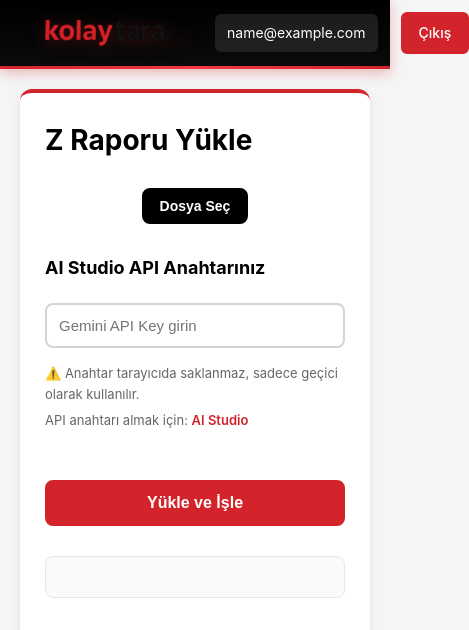
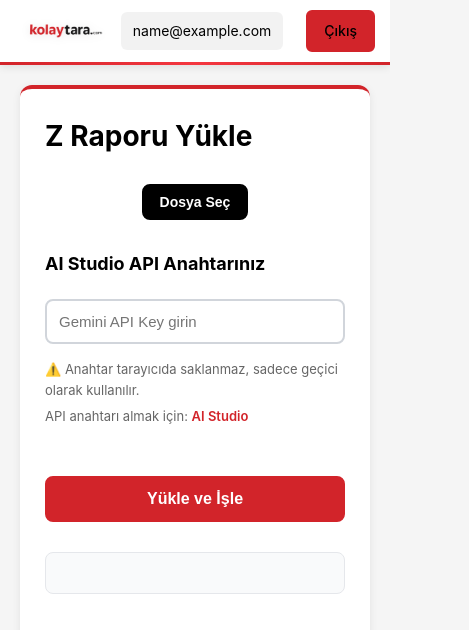
Before and after one commit to goktugyigit/kolaytara, a website: page public/dashboard.html in a window 390 px wide. Shown: the whole page, 469 px wide, since content can reach past the window. Drawn offline with Linux system fonts and the light colour scheme; sample sign-in values are in the browser's storage.

Commit message:
Update: Navbar beyaz, logo %50 küçültüldü

```diff
--- a/public/assets/styles.css
+++ b/public/assets/styles.css
@@ -15,8 +15,8 @@
   --black-light: #1a1a1a;
 
   /* Shadows */
-  --shadow-light: 0 2px 8px rgba(0,0,0,0.08);
-  --shadow-medium: 0 4px 12px rgba(0,0,0,0.1);
+  --shadow-light: 0 2px 8px rgba(0, 0, 0, 0.08);
+  --shadow-medium: 0 4px 12px rgba(0, 0, 0, 0.1);
   --shadow-heavy: 0 8px 24px rgba(210, 36, 42, 0.2);
   --shadow-red-glow: 0 4px 12px rgba(210, 36, 42, 0.4);
 
@@ -43,10 +43,10 @@ body {
   display: flex;
   justify-content: space-between;
   align-items: center;
-  padding: 20px 40px;
-  background: linear-gradient(180deg, #000000 0%, #0a0a0a 100%);
+  padding: 15px 40px;
+  background: #ffffff;
   border-bottom: 3px solid #d2242a;
-  box-shadow: 0 4px 12px rgba(210, 36, 42, 0.3);
+  box-shadow: 0 2px 8px rgba(0, 0, 0, 0.1);
   position: relative;
 }
 
@@ -62,22 +62,29 @@ body {
 }
 
 @keyframes glow {
-  0%, 100% { opacity: 1; }
-  50% { opacity: 0.7; }
+
+  0%,
+  100% {
+    opacity: 1;
+  }
+
+  50% {
+    opacity: 0.7;
+  }
 }
 
 .logo {
-  height: 70px;
+  height: 35px;
   width: auto;
-  max-width: 500px;
+  max-width: 250px;
   object-fit: contain;
   transition: all 0.3s ease;
-  filter: drop-shadow(0 2px 8px rgba(210, 36, 42, 0.3));
+  filter: drop-shadow(0 1px 4px rgba(0, 0, 0, 0.1));
 }
 
 .logo:hover {
   transform: scale(1.05);
-  filter: drop-shadow(0 4px 12px rgba(210, 36, 42, 0.5));
+  filter: drop-shadow(0 2px 6px rgba(210, 36, 42, 0.3));
 }
 
 .nav-links {
@@ -88,7 +95,7 @@ body {
 
 .nav-links a {
   text-decoration: none;
-  color: #ffffff;
+  color: #000000;
   font-weight: 500;
   transition: all 0.3s;
   padding: 8px 16px;
@@ -101,11 +108,11 @@ body {
 }
 
 .user-info {
-  color: #ffffff;
+  color: #000000;
   font-size: 14px;
   margin-right: 15px;
   padding: 8px 12px;
-  background: rgba(255, 255, 255, 0.1);
+  background: rgba(0, 0, 0, 0.05);
   border-radius: 6px;
 }
 
@@ -209,7 +216,7 @@ body {
   background: #fff;
   padding: 30px;
   border-radius: 12px;
-  box-shadow: 0 2px 8px rgba(0,0,0,0.08);
+  box-shadow: 0 2px 8px rgba(0, 0, 0, 0.08);
   text-align: center;
   transition: all 0.3s;
   border: 2px solid transparent;
@@ -245,7 +252,7 @@ body {
   background: #fff;
   padding: 40px;
   border-radius: 12px;
-  box-shadow: 0 4px 12px rgba(0,0,0,0.1);
+  box-shadow: 0 4px 12px rgba(0, 0, 0, 0.1);
   width: 100%;
   max-width: 400px;
   border-top: 4px solid #d2242a;
@@ -302,7 +309,7 @@ body {
   background: #fff;
   padding: 40px;
   border-radius: 12px;
-  box-shadow: 0 2px 8px rgba(0,0,0,0.08);
+  box-shadow: 0 2px 8px rgba(0, 0, 0, 0.08);
   border-top: 4px solid #d2242a;
 }
 
@@ -391,8 +398,13 @@ input[type=text]:focus {
 }
 
 @keyframes spin {
-  0% { transform: rotate(0deg); }
-  100% { transform: rotate(360deg); }
+  0% {
+    transform: rotate(0deg);
+  }
+
+  100% {
+    transform: rotate(360deg);
+  }
 }
 
 /* Results */
@@ -445,12 +457,12 @@ input[type=text]:focus {
   }
 
   .navbar {
-    padding: 15px 20px;
+    padding: 12px 20px;
   }
 
   .logo {
-    height: 50px;
-    max-width: 300px;
+    height: 25px;
+    max-width: 150px;
   }
 
   .upload-section {
@@ -483,11 +495,11 @@ input[type=text]:focus {
   }
 
   .logo {
-    height: 40px;
-    max-width: 200px;
+    height: 20px;
+    max-width: 100px;
   }
 
   .navbar {
-    padding: 12px 15px;
+    padding: 10px 15px;
   }
 }
```
